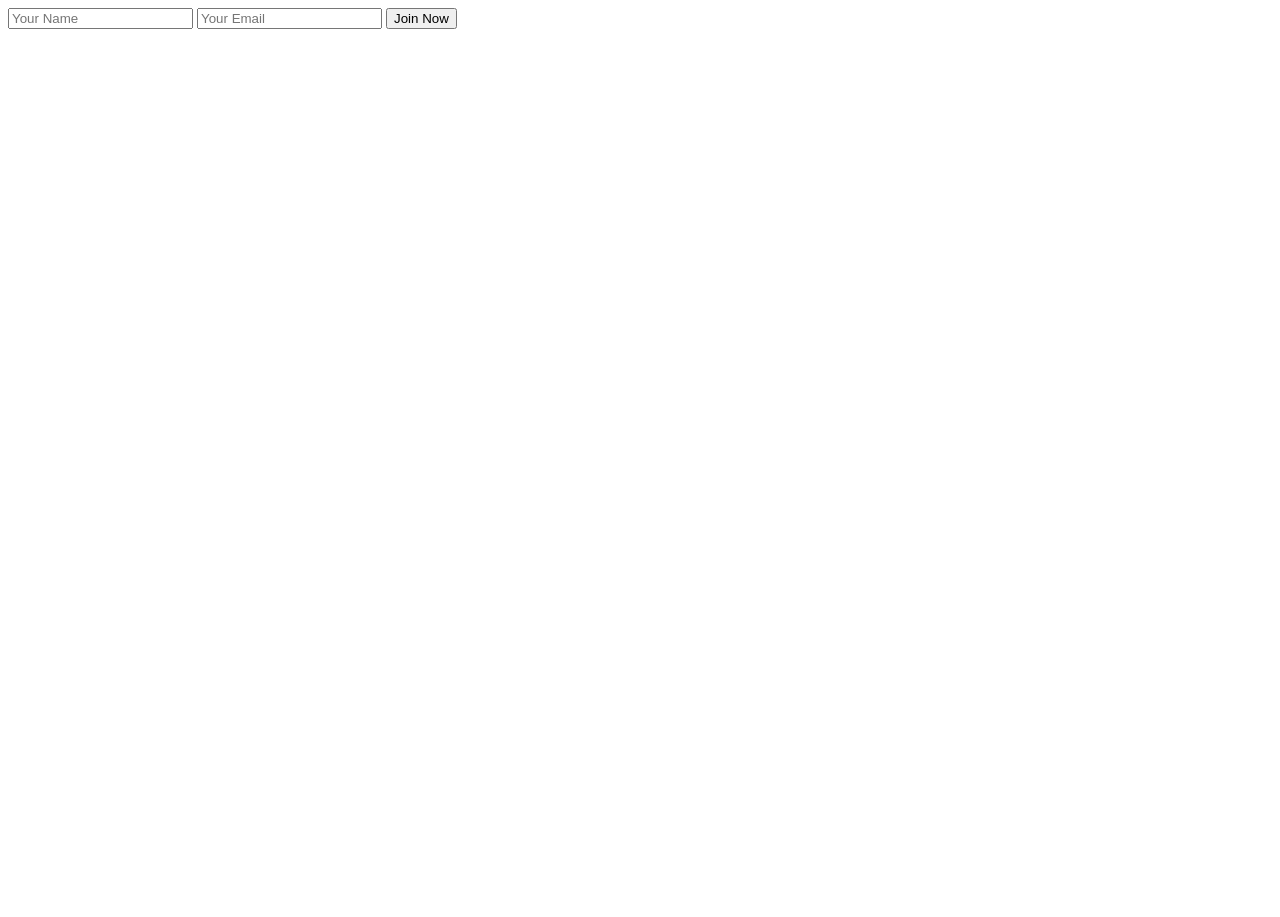
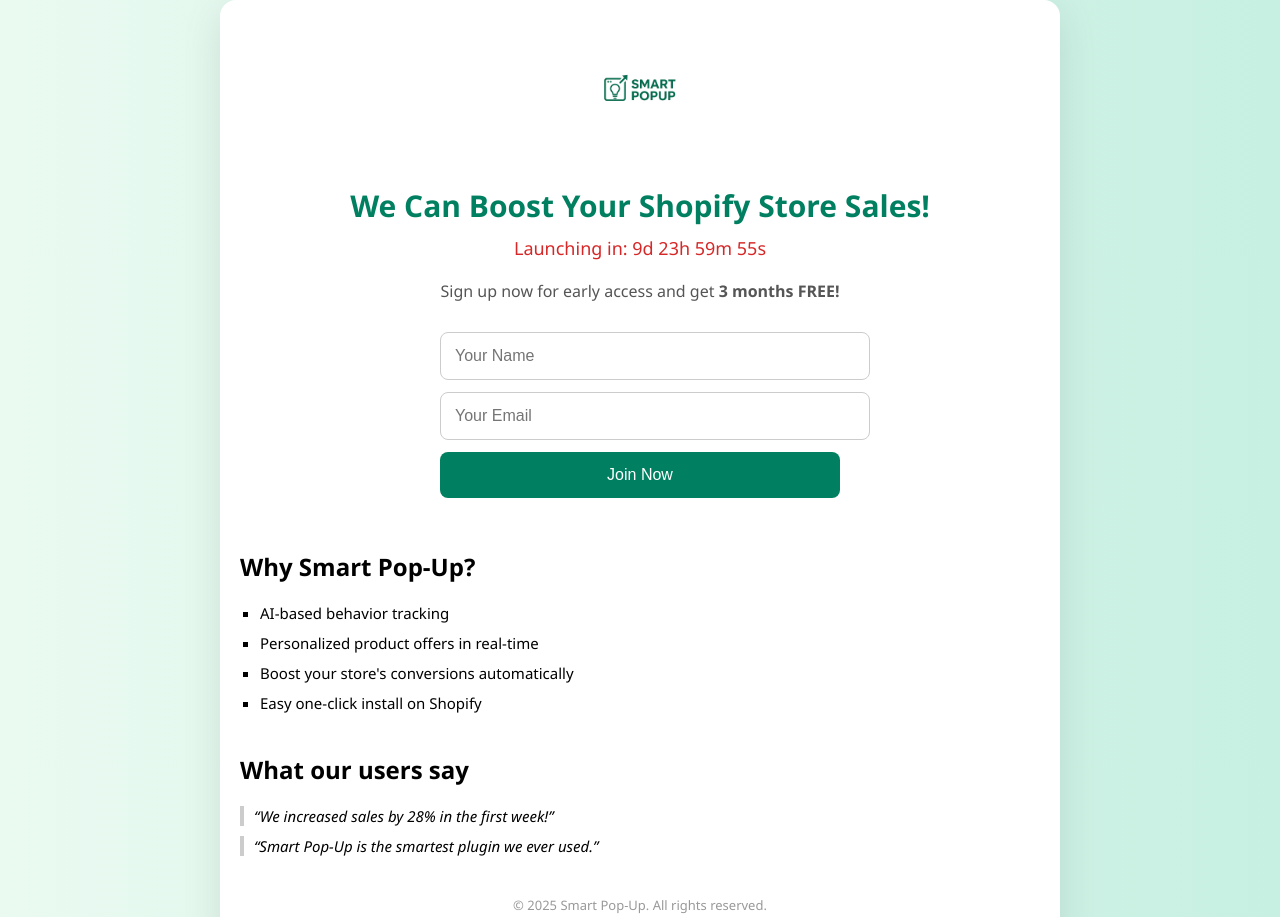
Before and after one commit to dorch1991/smartpopup-page-land1, a plain HTML site: page index.html in a window 1280 px wide. Shown: the top 917 px of the page. Before the commit the page ends 800 px from the top, so only its background shows below. Drawn offline with Linux system fonts and the light colour scheme.

Commit message:
Update index.html

```diff
--- a/index.html
+++ b/index.html
@@ -1,31 +1,172 @@
+<!DOCTYPE html>
+<html lang="en">
+<head>
+  <meta charset="UTF-8" />
+  <meta name="viewport" content="width=device-width, initial-scale=1.0"/>
+  <title>Smart Pop-Up | Early Access</title>
+  <style>
+    body {
+      font-family: 'Segoe UI', sans-serif;
+      background: linear-gradient(to right, #eafaf1, #c7f0e2);
+      margin: 0;
+      padding: 0;
+    }
+    .container {
+      max-width: 800px;
+      margin: 0 auto;
+      padding: 40px 20px;
+      background: #fff;
+      border-radius: 16px;
+      box-shadow: 0 10px 40px rgba(0,0,0,0.1);
+      text-align: center;
+    }
+    .logo {
+      width: 100px;
+      margin-bottom: 20px;
+    }
+    h1 {
+      color: #008060;
+      font-size: 30px;
+      margin-bottom: 10px;
+    }
+    .countdown {
+      font-size: 18px;
+      margin: 10px 0 20px;
+      color: #d62828;
+    }
+    p {
+      font-size: 16px;
+      color: #555;
+      margin: 10px 0 30px;
+    }
+    form {
+      margin: 30px auto;
+      max-width: 400px;
+      text-align: left;
+    }
+    input, button {
+      width: 100%;
+      padding: 14px;
+      margin-bottom: 12px;
+      border-radius: 8px;
+      font-size: 16px;
+    }
+    input {
+      border: 1px solid #ccc;
+    }
+    button {
+      background-color: #008060;
+      color: white;
+      border: none;
+      cursor: pointer;
+      transition: background 0.3s ease;
+    }
+    button:hover {
+      background-color: #00664e;
+    }
+    .message {
+      text-align: center;
+      font-size: 14px;
+      color: green;
+      margin-top: 10px;
+    }
+    .features, .testimonials {
+      text-align: left;
+      margin-top: 40px;
+    }
+    .features ul {
+      padding-left: 20px;
+      list-style: square;
+    }
+    .features li, .testimonials blockquote {
+      font-size: 15px;
+      margin: 10px 0;
+    }
+    .testimonials blockquote {
+      font-style: italic;
+      border-left: 4px solid #ccc;
+      padding-left: 10px;
+    }
+    footer {
+      text-align: center;
+      margin-top: 40px;
+      font-size: 13px;
+      color: #999;
+    }
+  </style>
+</head>
+<body>
+  <div class="container">
+    <img src="logo.png" alt="Smart Pop-Up Logo" class="logo" />
+    <h1>We Can Boost Your Shopify Store Sales!</h1>
+    <div class="countdown" id="countdown">Launching in: 10d 00h 00m 00s</div>
+    <p>Sign up now for early access and get <strong>3 months FREE!</strong></p>
+
     <form id="signup-form">
-  <input type="text" name="name" placeholder="Your Name" required>
-  <input type="email" name="email" placeholder="Your Email" required>
+      <input type="text" name="name" placeholder="Your Name" required />
+      <input type="email" name="email" placeholder="Your Email" required />
       <button type="submit">Join Now</button>
+      <div class="message" id="message"></div>
     </form>
 
+    <div class="features">
+      <h2>Why Smart Pop-Up?</h2>
+      <ul>
+        <li>AI-based behavior tracking</li>
+        <li>Personalized product offers in real-time</li>
+        <li>Boost your store's conversions automatically</li>
+        <li>Easy one-click install on Shopify</li>
+      </ul>
+    </div>
+
+    <div class="testimonials">
+      <h2>What our users say</h2>
+      <blockquote>“We increased sales by 28% in the first week!”</blockquote>
+      <blockquote>“Smart Pop-Up is the smartest plugin we ever used.”</blockquote>
+    </div>
+
+    <footer>
+      &copy; 2025 Smart Pop-Up. All rights reserved.
+    </footer>
+  </div>
+
   <script>
-  document.getElementById('signup-form').addEventListener('submit', function(e) {
+    const form = document.getElementById('signup-form');
+    const message = document.getElementById('message');
+    const countdownEl = document.getElementById('countdown');
+    const launchDate = new Date(Date.now() + 10 * 24 * 60 * 60 * 1000);
+
+    function updateCountdown() {
+      const now = new Date();
+      const diff = launchDate - now;
+      const d = Math.floor(diff / (1000 * 60 * 60 * 24));
+      const h = Math.floor((diff / (1000 * 60 * 60)) % 24);
+      const m = Math.floor((diff / 1000 / 60) % 60);
+      const s = Math.floor((diff / 1000) % 60);
+      countdownEl.textContent = `Launching in: ${d}d ${h}h ${m}m ${s}s`;
+    }
+    setInterval(updateCountdown, 1000);
+
+    form.addEventListener('submit', function(e) {
       e.preventDefault();
-
-    const form = e.target;
       const data = {
         name: form.name.value,
         email: form.email.value
       };
-
-    fetch('https://script.google.com/macros/s/AKfycbzpuMXsApZARDtIKIyw5kMVxxuZ5sbLhd7xQ6HBPSptRaOoQ87A2V1hw58cwkstilcb/exec', {
-      method: 'POST',
+      fetch("https://script.google.com/macros/s/AKfycbzpuMXsApZARDtIKIyw5kMVxxuZ5sbLhd7xQ6HBPSptRaOoQ87A2V1hw58cwkstilcb/exec", {
+        method: "POST",
         body: JSON.stringify(data)
       })
       .then(res => res.text())
-    .then(response => {
-      alert('Thanks for signing up!');
+      .then(() => {
+        message.textContent = "Thanks for signing up!";
         form.reset();
       })
-    .catch(error => {
-      alert('There was a problem. Try again later.');
-      console.error(error);
+      .catch(() => {
+        message.textContent = "There was a problem. Try again later.";
+        message.style.color = "red";
       });
     });
   </script>
+</body>
+</html>
```
Lines whose indentation alone changed are shown as unchanged.
